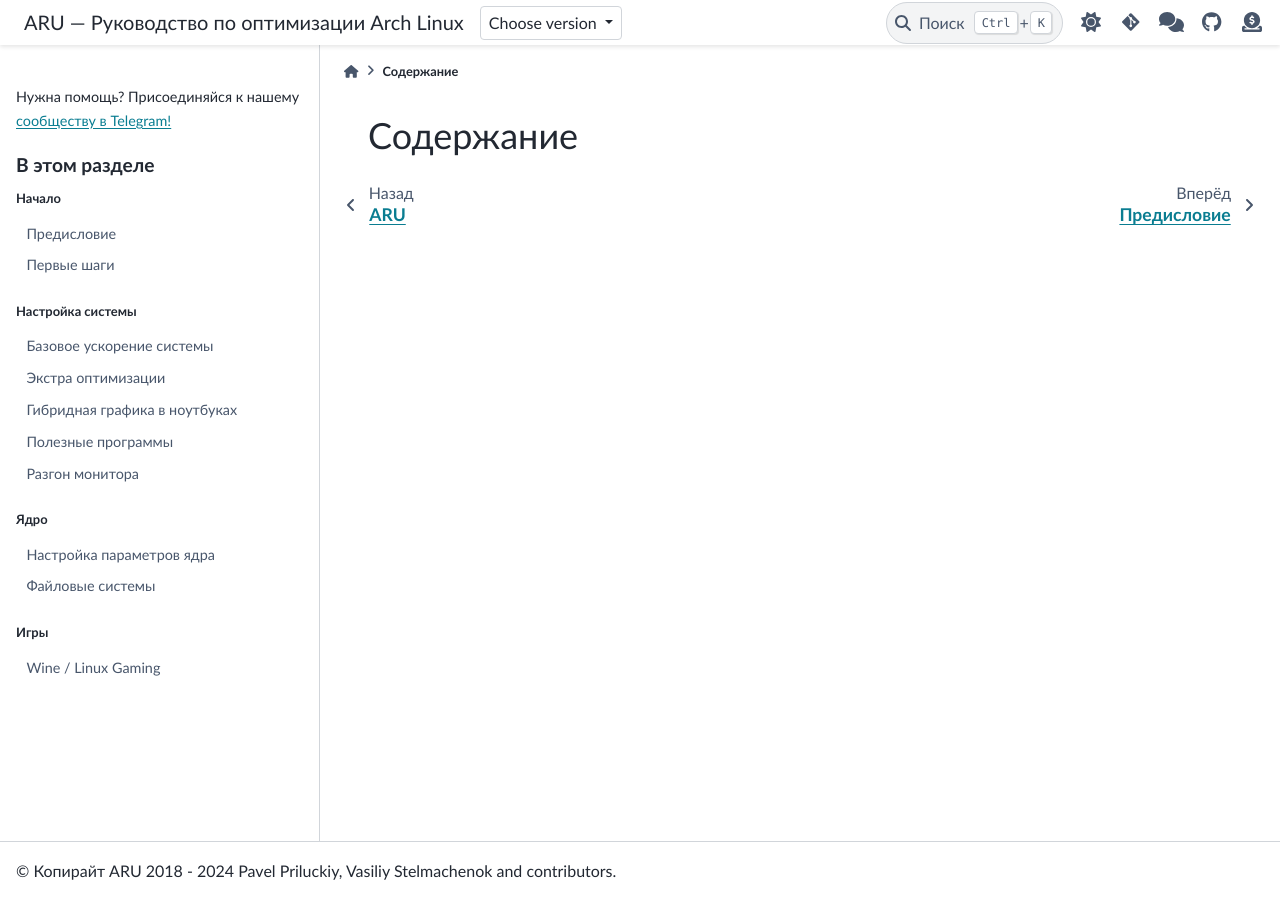
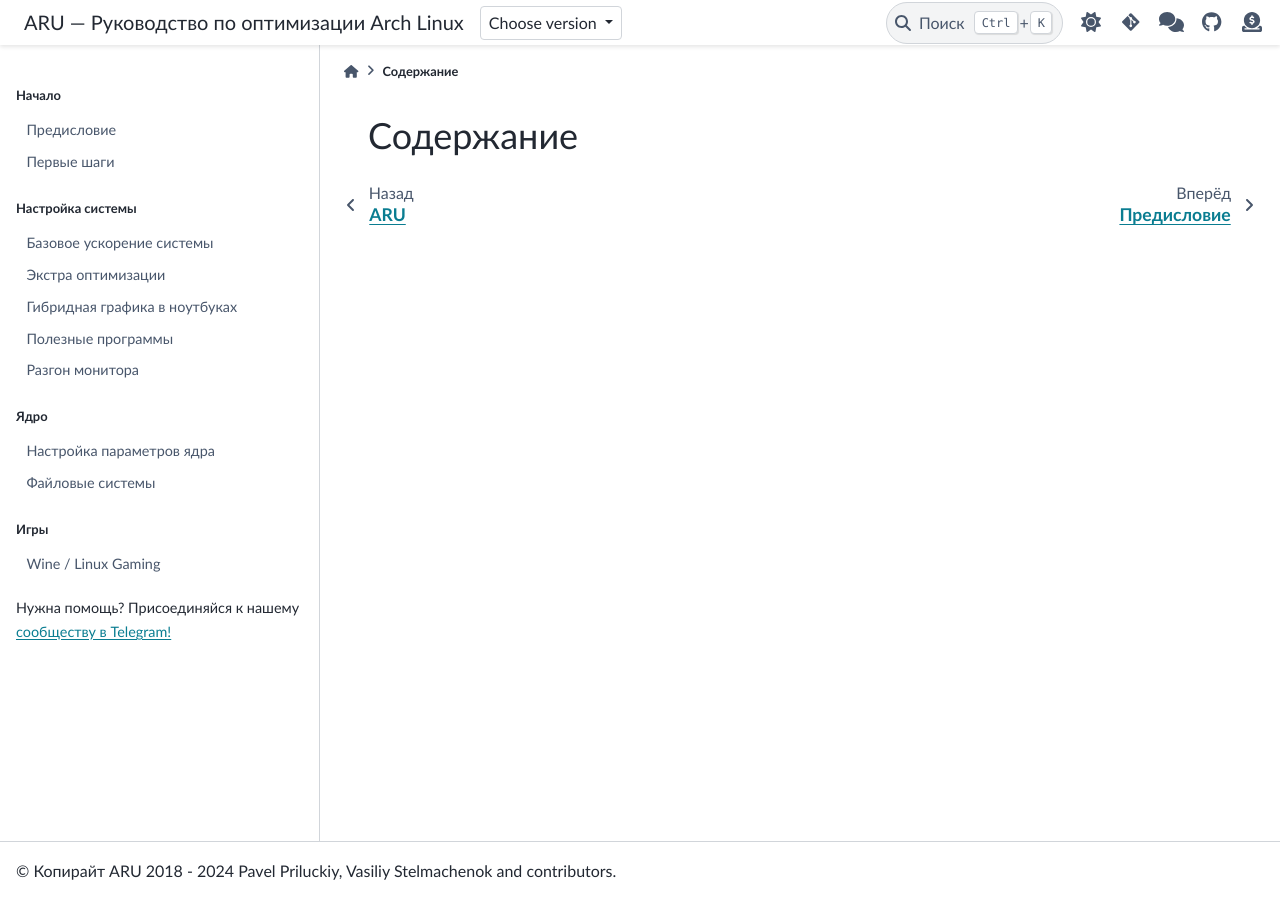
Before and after one commit to ventureoo/ARU, a Sphinx documentation site: the page built from docs/source/index.rst, in a window 1280 px wide. Built offline with Sphinx 7.4.7 and the PyData theme 0.15.4, drawn with Linux system fonts in a browser that asks for light colours; some of the changed lines change nothing that is shown.

Commit message:
remove Navigation Section from sidebar-nav-bs

```diff
--- /dev/null
+++ b/docs/_static/js/custom.js
@@ -0,0 +1,7 @@
+document.addEventListener("DOMContentLoaded", function() {
+    const elements = document.querySelectorAll('p.bd-links__title');
+
+    elements.forEach(function(element) {
+        element.style.display = 'none';
+    });
+});
--- a/docs/conf.py
+++ b/docs/conf.py
@@ -124,7 +124,7 @@
 }
 
 html_sidebars = {
-    "**": ["custom-header", "sidebar-nav-bs"]
+    "**": ["sidebar-nav-bs", "custom-header"]
 }
 
 # Misc
@@ -139,6 +139,9 @@
 
 html_css_files = [
     'css/theme.css',
+]
+html_js_files = [
+    'js/custom.js'
 ]
 
 # -- Options for manual page output ---------------------------------------
```
